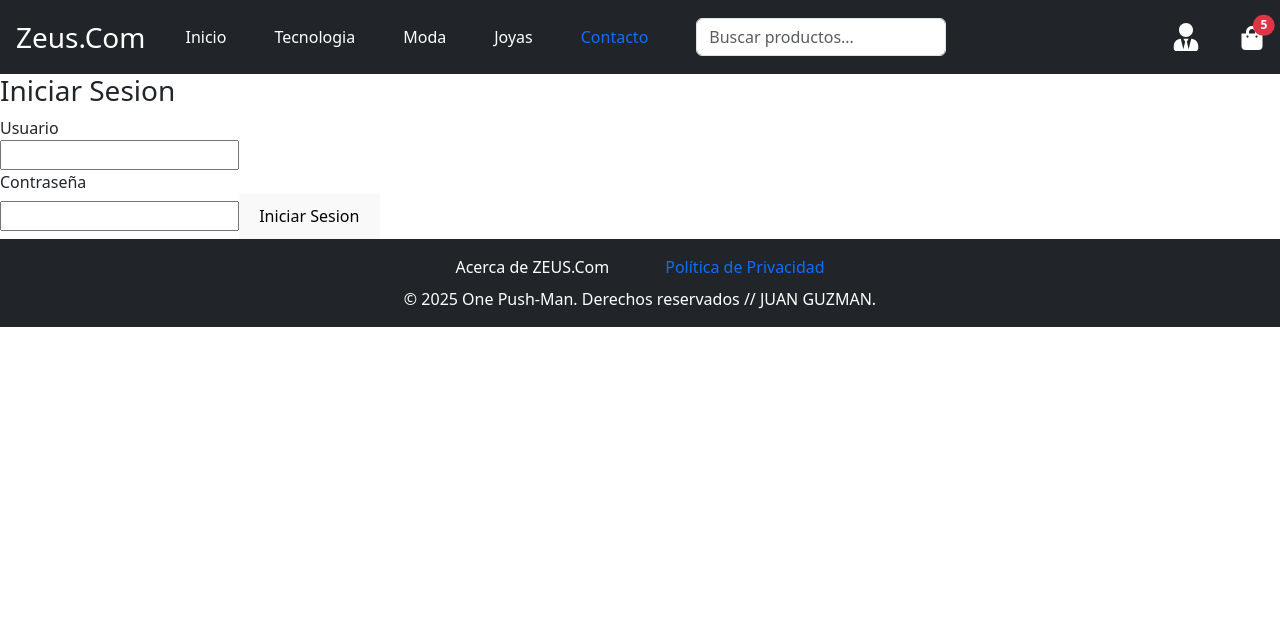
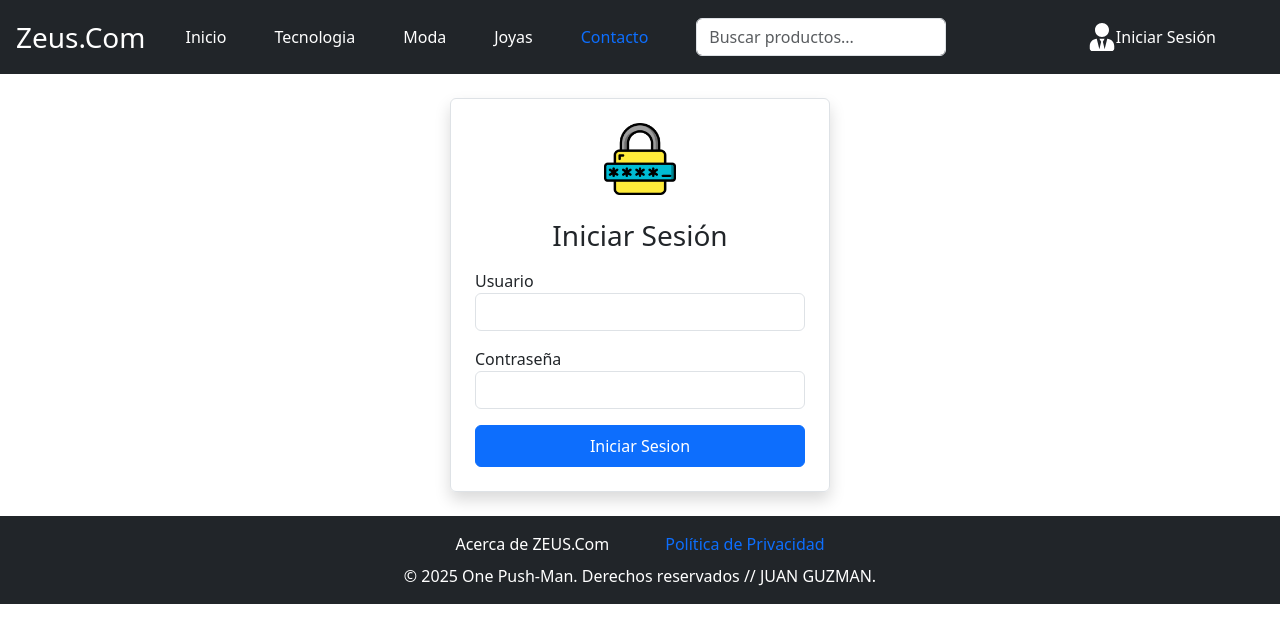
Before and after one commit to Guzman-Juan/PROYECTO-REACT.JS., a React (Vite) app: page /login in a window 1280 px wide. Shown: the top 642 px of the page. Built offline with nearby package versions, Linux system fonts and the light colour scheme; no server answers.

Commit message:
login de varios usuarios

```diff
--- a/src/Pages/Login.jsx
+++ b/src/Pages/Login.jsx
@@ -1,13 +1,24 @@
-import { useState } from 'react';
+import { useEffect, useState } from 'react';
 import { useNavigate } from 'react-router-dom';
 import { useAuthContext } from '../context/AuthContext';
+import { toast } from 'react-toastify';
 
 const Login = () => {
   const [usuario, setUsuario] = useState('');
   const [contrasenia, setContrasenia] = useState('');
 
-  const { login } = useAuthContext();
+  const { login, estaLogiado, usuario: usuarioContexto} = useAuthContext();
   const navigate = useNavigate();
+  useEffect (() => {
+    if(estaLogiado) {
+      if (usuarioContexto === 'admin') {
+      navigate('/admin');
+    }
+    else {
+      navigate('/');
+    }
+    }
+  }, [estaLogiado, usuarioContexto, navigate]);
 
   const manejarSubmit = (evento) => {
     evento.preventDefault();
@@ -15,33 +26,67 @@ const Login = () => {
     if(usuario == 'admin' && contrasenia == '1234') {
       login(usuario);
       navigate('/admin');
-    } else {
-      alert('Usuario o Contraseña invalido');
+    } else if (usuario == 'nombre' && contrasenia == '1234') {
+      login(usuario);
+      navigate('/');
+    }
+    else {
+      toast('Usuario o Contraseña invalido');
     }
   }
 
   return (
-    <>
-      <form onSubmit={manejarSubmit}>
-        <h3>Iniciar Sesion</h3>
-        <label htmlFor=''>Usuario</label>
-        <br/>
+    <div className="d-flex align-items-center justify-content-center py-4 " >
+      <form
+        className="w-100 m-auto p-4 border rounded shadow"
+        style={{ maxWidth: '380px' }}
+        onSubmit={manejarSubmit}
+      >
+        <img
+          className="mb-4 d-block mx-auto"
+          src="/candado.png"
+          alt="Logo inicio de sesión"
+          width="72"
+          height="72"
+        />
+        <h3 className="mb-3 fw-normal text-center">Iniciar Sesión</h3>
+
+        {/* Campo de Usuario */}
+        <div className="mb-3">
+          <label htmlFor="inputUsuario">Usuario</label>
           <input
             type='text'
+            className='form-control' // Clase Bootstrap para estilos de input
+            id='inputUsuario'
             value={usuario}
             onChange={(evento) => setUsuario(evento.target.value)}
+            required
           />
-        <br/>
-        <label htmlFor=''>Contraseña</label>
-        <br/>
+        </div>
+
+        {/* Campo de Contraseña */}
+        <div className="mb-3">
+          <label htmlFor="inputContrasenia">Contraseña</label>
           <input
-          type='text'
+            type='password'
+            className='form-control'
+            id='inputContrasenia'
             value={contrasenia}
             onChange={(evento) => setContrasenia(evento.target.value)}
+            required
           />
-        <button type='submit'>Iniciar Sesion</button>
+        </div>
+
+        {/* Botón */}
+        <button
+          type='submit'
+          className='btn btn-primary w-100 py-2' // Clase Bootstrap para botón primario y ancho completo
+        >
+          Iniciar Sesion
+        </button>
       </form>
-    </>
+
+    </div>
   );
 }
 
--- a/src/components/Header.jsx
+++ b/src/components/Header.jsx
@@ -1,12 +1,23 @@
 import NavBar from './NavBar';
 import { FaUser, FaShoppingBag, FaUserTie } from 'react-icons/fa';
-import { Link } from 'react-router-dom';
+import { Link, useNavigate } from 'react-router-dom';
 import {useBusqueda} from '../context/BusquedaContext.jsx';
+import { useAuthContext } from '../context/AuthContext.jsx';
+import { GoPasskeyFill } from "react-icons/go";
 
 const BagIcon = () => <FaShoppingBag size={24} />;
 const TieIcon = () => <FaUserTie size={28} />;
-const Header = ({contadorEnCarrito = 5}) => {
+const AdminIcon = () => <GoPasskeyFill size={30} />;
+const Header = ({contadorEnCarrito = 0}) => {
+
   const { busqueda, setBusqueda } = useBusqueda();
+  const { estaLogiado, logout, usuario } = useAuthContext();
+  const navigate = useNavigate();
+  const EsAdmin = usuario === 'admin';
+  const manejarLogout = () => {
+    logout();
+    navigate('/login');
+  };
 
   return (
     <header className='d-flex justify-content-around align-items-center p-3 bg-dark text-white'>
@@ -33,27 +44,41 @@ const Header = ({contadorEnCarrito = 5}) => {
       {/* Seccion Derecha: Iconos */}
       <div className='d-flex align-items-center gap-4'>
         {/* Icono de Usuario */}
-        <div className='me-3'>
-          <Link to="/login" className='text-white text-decoration-none'>
+        <div className='me-5 d-flex align-items-center'>
+          {estaLogiado ? (
+            <>
+            <button
+              onClick={manejarLogout}
+              className='btn btn-outline-light d-flex  align-items-center'>
               <TieIcon />
+              Cerrar Sesión
+            </button>
+            {EsAdmin ? (
+              <Link to="/admin" className='ms-3 text-white text-decoration-none d-flex align-items-center'>
+                <AdminIcon />
+                Admin
               </Link>
-        </div>
-        {/* Icono de Carrito con Contador */}
-        <div className='position-relative'>
-          <a href="#seccion-carrito" className='text-white text-decoration-none position-relative'>
+          ) : (
+            <Link to= "/carrito" className='ms-3 text-white text-decoration-none d-flex align-items-center'>
             <BagIcon />
-          {/* Renderiza el contador solo si es mayor que 0 */}
             {contadorEnCarrito > 0 && (
-            <span className='position-absolute top-0 start-100 translate-middle badge rounded-pill bg-danger'>
+              <span className='ms-1 badge rounded-pill bg-danger'
+              style={{fontSize: '0.75rem'}}>
                 {contadorEnCarrito}
               </span>
             )}
-          </a>
-
+            </Link>
+          )}
+            </>
+          ) : (
+            <Link to="/login" className='text-white text-decoration-none d-flex align-items-center'>
+              <TieIcon />
+              Iniciar Sesión
+            </Link>
+          )}
         </div>
        </div>
        </header>
   );
 };
-
 export default Header;
--- a/src/context/AuthContext.jsx
+++ b/src/context/AuthContext.jsx
@@ -1,23 +1,34 @@
-import { useState, useContext, createContext } from 'react';
+import { useState, useContext, createContext, useEffect } from 'react';
 // creamos el contexto de Autenticacion
 const AuthContext = createContext();
 
 export const AuthProvider = ({ children }) => {
   const [usuario, setUsuario] = useState(null);
+  useEffect(() => {
+    // Verificar si hay un token en el localStorage al cargar el componente
+    const token = localStorage.getItem('authToken');
+    const nombreUsuario = localStorage.getItem('usuario');
+    if (token && nombreUsuario) {
+      setUsuario(nombreUsuario);
+    }
+  }, []);
 
+  const estaLogiado = !!usuario;
   const login = (nombreUsuario) => {
     // Simulamos la creacion del token
     const token = `fake-token-${nombreUsuario}`;
     localStorage.setItem('authToken', token);
+    localStorage.setItem('usuario', nombreUsuario);
     setUsuario(nombreUsuario);
   }
   const logout = () => {
     localStorage.removeItem('authToken');
+    localStorage.removeItem('usuario');
     setUsuario(null);
   };
 
   return (
-    <AuthContext.Provider value={{usuario, login, logout}}>
+    <AuthContext.Provider value={{usuario, login, logout, estaLogiado}}>
       {children}
     </AuthContext.Provider>
   );
```
Also changed, not shown: public/candado.png (added), public/nuevo-producto.png (added). Lines whose indentation alone changed are shown as unchanged.
